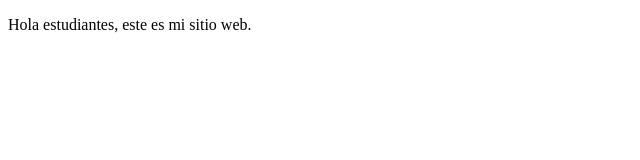
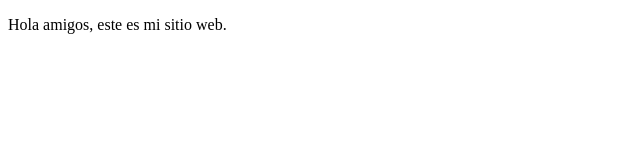
Before and after one commit to wilmersk8/proyectoDemoCursoPrework, a plain HTML site: page index.html in a window 1280 px wide. Shown: the full height of the page, 0-640 px from the left. Drawn offline with Linux system fonts and the light colour scheme.

Commit message:
cambiamos estudiantes por amigos

```diff
--- a/index.html
+++ b/index.html
@@ -8,7 +8,7 @@
 </head>
 <body>
     <p>
-        Hola estudiantes, este es mi sitio web.
+        Hola amigos, este es mi sitio web.
     </p>
 </body>
 </html>
```
